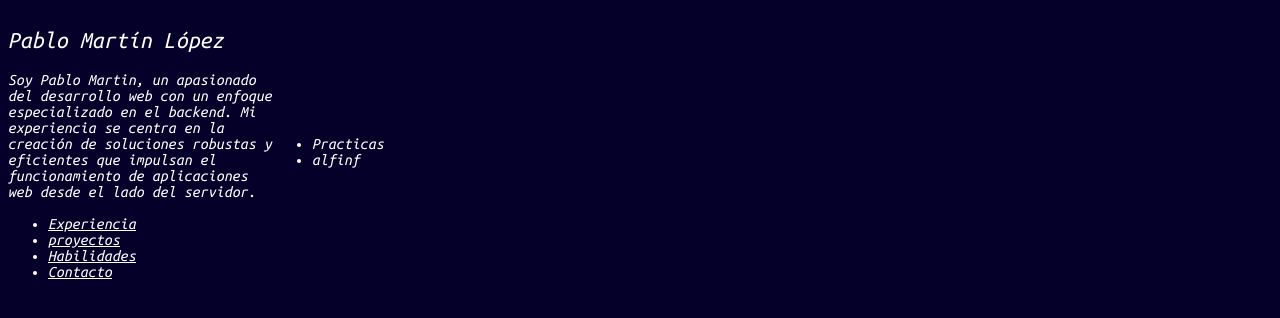
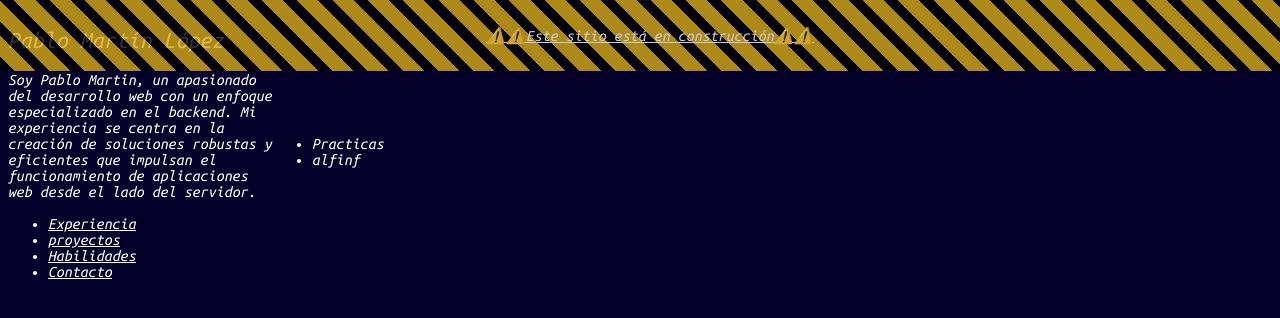
Before and after one commit to pablomil2000/portfolio--Proyecto-, a plain HTML site: page index.html in a window 1280 px wide. Drawn offline with Linux system fonts and the light colour scheme.

Commit message:
Agregado de alerta de construcción del sitio

```diff
--- a/css/style.css
+++ b/css/style.css
@@ -80,3 +80,26 @@
   width: 0;
   transition: width 0.5s ease;
 }
+
+/*Alerta site building*/
+.site-building-tag {
+  position: fixed;
+  top: 0;
+  left: 0;
+  background-color: #e5e5f7;
+  opacity: 0.8;
+  background: repeating-linear-gradient(
+    45deg,
+    #000,
+    #000 10px,
+    #d6ac14 10px,
+    #d6ac14 25px
+  );
+  color: #fff;
+  padding: 10px;
+  z-index: 1000;
+  width: 100%;
+  text-align: center;
+  font-weight: 900;
+  text-decoration: underline;
+}
--- a/index.html
+++ b/index.html
@@ -14,6 +14,10 @@
     />
   </head>
   <body>
+    <!-- Alerta site building -->
+    <div class="site-building-tag">
+      <p>⚠️⚠️Este sitio está en construcción⚠️⚠️</p>
+    </div>
     <div class="container">
       <section id="about">
         <div class="about">
```
